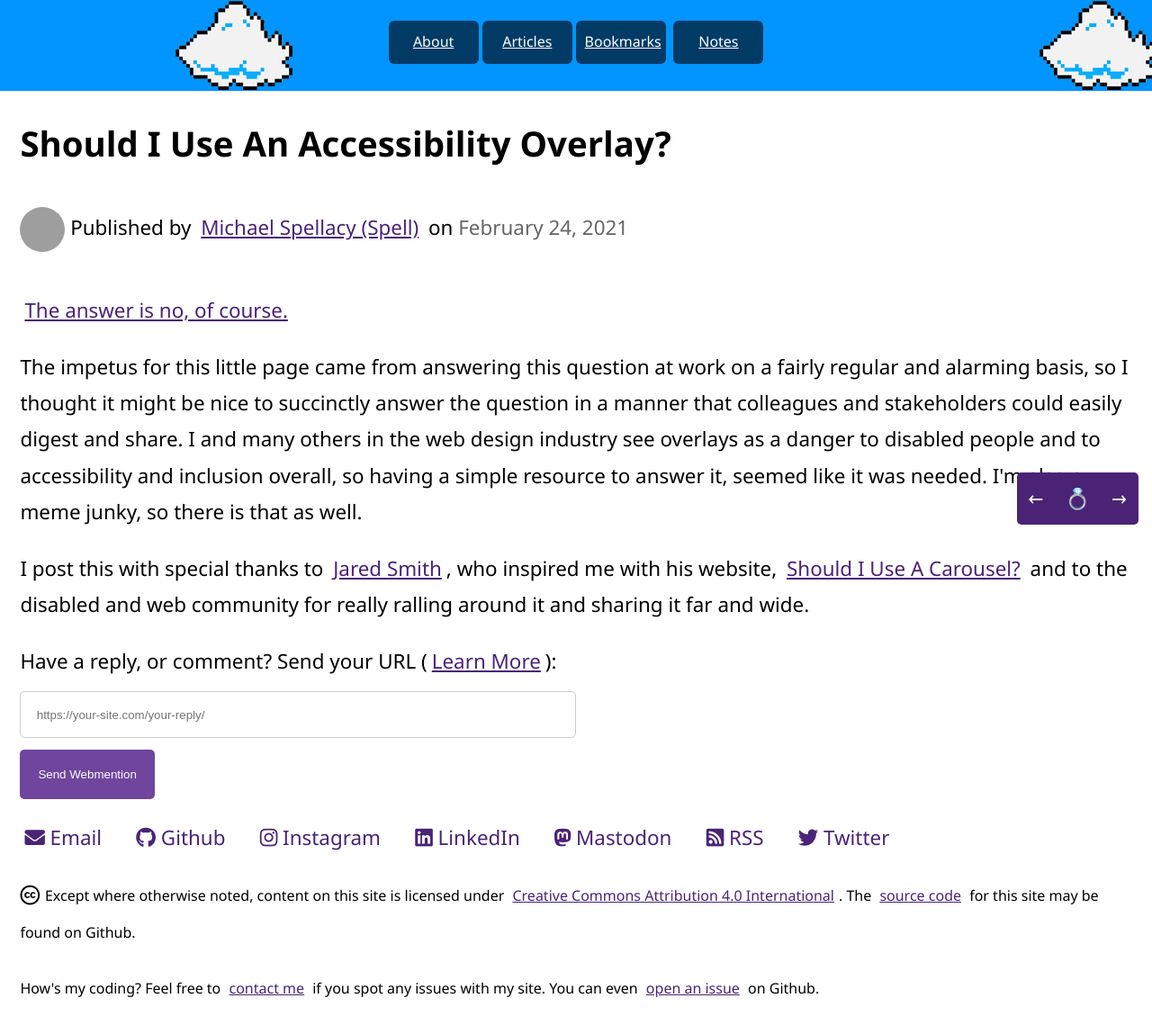
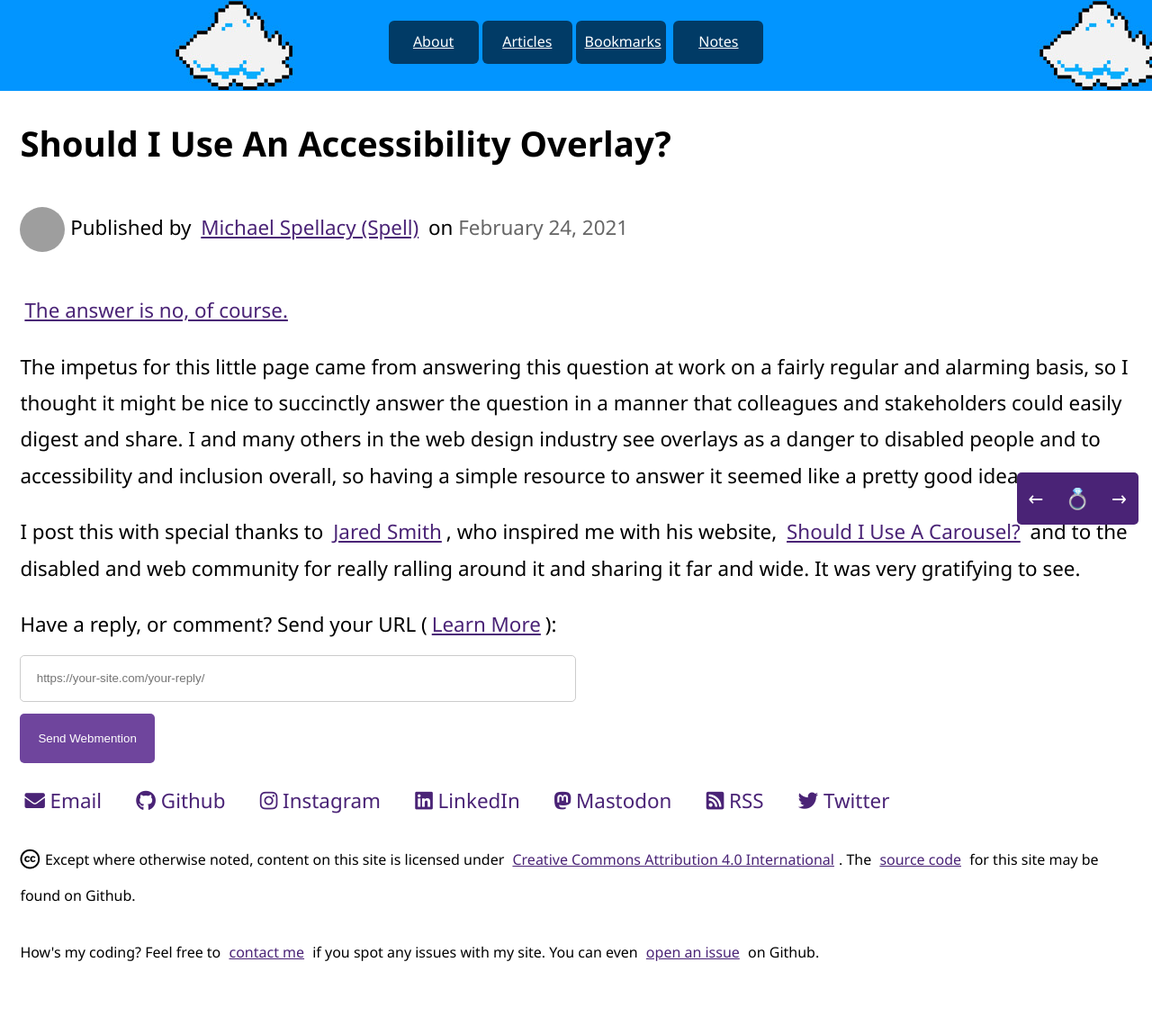
Before and after one commit to michaelspellacy/michaelspellacy.github.io, a Jekyll site: the page built from _posts/2021-02-24-accessibility-overlay.html, in a window 1280 px wide, cut to the strip 302-1441 px from the top of the page. Shown: the whole strip at 90% size. Built offline with Jekyll 4.4.1, drawn with Linux system fonts in a browser that asks for light colours; nearby versions of some CDN libraries; comment, search, counter and statistics services are not loaded; after the commit the page ends 1401 px from its top, so only the background shows below that; grey boxes are pictures that could not be loaded.

Commit message:
Update 2021-02-24-accessibility-overlay.html

```diff
--- a/_posts/2021-02-24-accessibility-overlay.html
+++ b/_posts/2021-02-24-accessibility-overlay.html
@@ -7,6 +7,6 @@ tags: Accessibility Notes
 
 <p><a href="https://shouldiuseanaccessibilityoverlay.com">The answer is no, of course.</a></p>
 
-<p>The impetus for this little page came from answering this question at work on a fairly regular and alarming basis, so I thought it might be nice to succinctly answer the question in a manner that colleagues and stakeholders could easily digest and share. I and many others in the web design industry see overlays as a danger to disabled people and to accessibility and inclusion overall, so having a simple resource to answer it, seemed like it was needed. I'm also a meme junky, so there is that as well.</p>
+<p>The impetus for this little page came from answering this question at work on a fairly regular and alarming basis, so I thought it might be nice to succinctly answer the question in a manner that colleagues and stakeholders could easily digest and share. I and many others in the web design industry see overlays as a danger to disabled people and to accessibility and inclusion overall, so having a simple resource to answer it seemed like a pretty good idea.</p>
 
-<p>I post this with special thanks to <a href="https://twitter.com/jared_w_smith">Jared Smith</a>, who inspired me with his website, <a href="https://shouldiuseacarousel.com/">Should I Use A Carousel?</a> and to the disabled and web community for really ralling around it and sharing it far and wide.</p>
+<p>I post this with special thanks to <a href="https://twitter.com/jared_w_smith">Jared Smith</a>, who inspired me with his website, <a href="https://shouldiuseacarousel.com/">Should I Use A Carousel?</a> and to the disabled and web community for really ralling around it and sharing it far and wide. It was very gratifying to see.</p>
```
